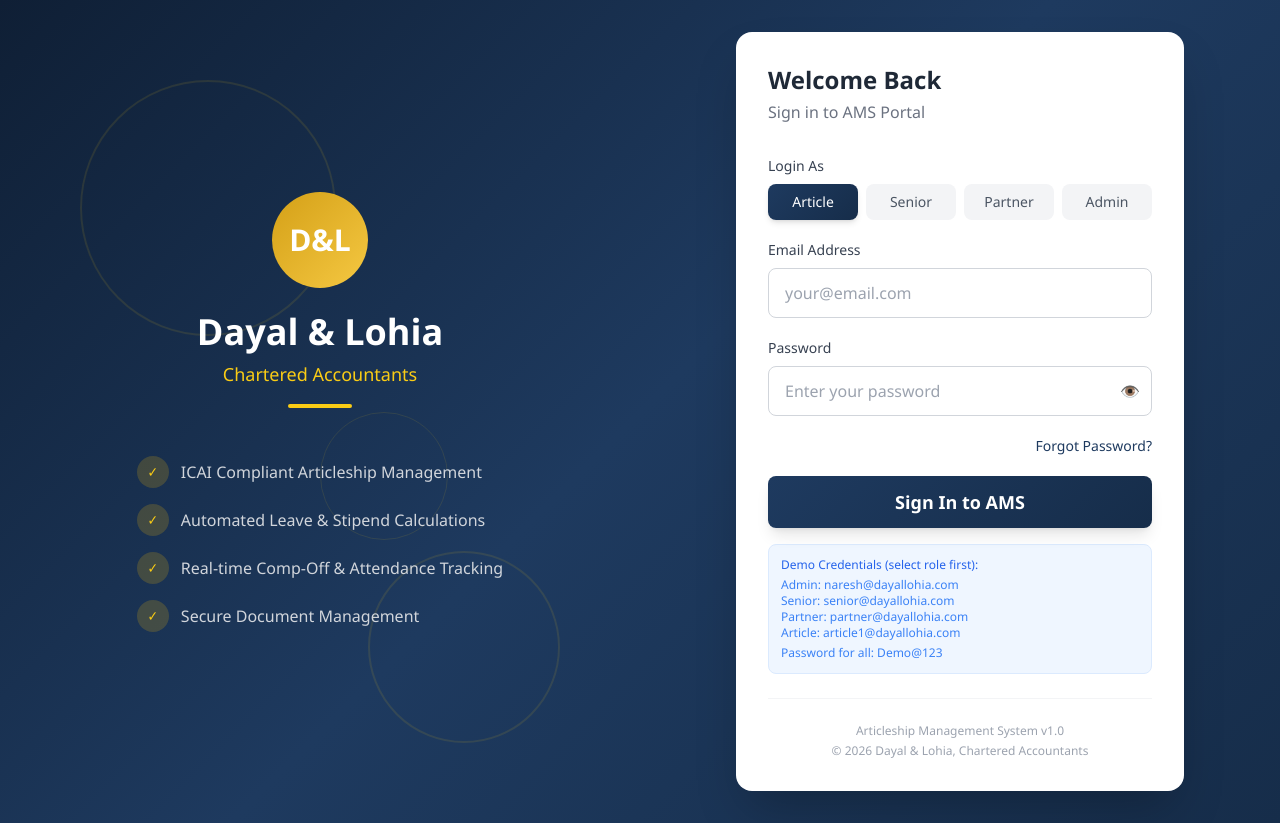
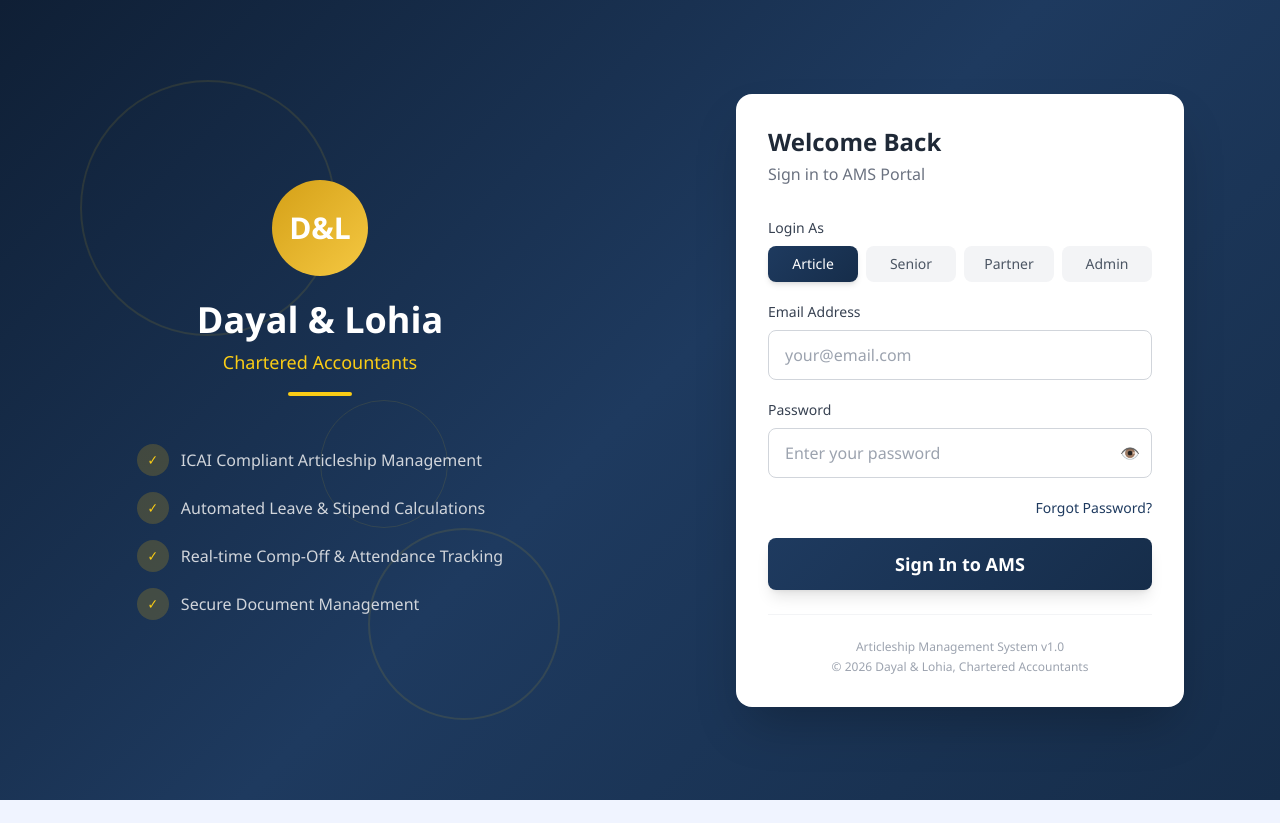
Before and after one commit to oyenaru715/articleship-management-system, a React (Create React App) app: page / in a window 1280 px wide. After the commit the page ends 800 px from the top, so only its background shows below. Built offline with nearby package versions, Linux system fonts and the light colour scheme.

Commit message:
Connect login to Supabase database

```diff
--- a/package.json
+++ b/package.json
@@ -3,6 +3,7 @@
   "version": "0.1.0",
   "private": true,
   "dependencies": {
+    "@supabase/supabase-js": "^2.108.1",
     "@testing-library/dom": "^10.4.1",
     "@testing-library/jest-dom": "^6.9.1",
     "@testing-library/react": "^16.3.2",
--- a/src/pages/auth/Login.tsx
+++ b/src/pages/auth/Login.tsx
@@ -1,11 +1,5 @@
 import React, { useState } from 'react';
-
-const CREDENTIALS: Record<string, { email: string; password: string }> = {
-  admin: { email: 'naresh@dayallohia.com', password: 'Demo@123' },
-  senior: { email: 'senior@dayallohia.com', password: 'Demo@123' },
-  partner: { email: 'partner@dayallohia.com', password: 'Demo@123' },
-  article: { email: 'article1@dayallohia.com', password: 'Demo@123' },
-};
+import { supabase } from '../../services/supabase';
 
 const Login: React.FC<{ onLogin?: (role: string) => void }> = ({ onLogin }) => {
   const [email, setEmail] = useState('');
@@ -15,19 +9,32 @@ const Login: React.FC<{ onLogin?: (role: string) => void }> = ({ onLogin }) => {
   const [loading, setLoading] = useState(false);
   const [error, setError] = useState('');
 
-  const handleLogin = (e: React.FormEvent) => {
+  const handleLogin = async (e: React.FormEvent) => {
     e.preventDefault();
     setError('');
     setLoading(true);
-    setTimeout(() => {
+
+    try {
+      const { data, error: dbError } = await supabase
+        .from('users')
+        .select('*')
+        .eq('email', email)
+        .eq('password', password)
+        .eq('role', role)
+        .eq('is_active', true)
+        .single();
+
+      if (dbError || !data) {
+        setError('Invalid email or password for the selected role.');
+      } else {
+        localStorage.setItem('ams_user', JSON.stringify(data));
+        if (onLogin) onLogin(data.role);
+      }
+    } catch (err) {
+      setError('Something went wrong. Please try again.');
+    } finally {
       setLoading(false);
-      const valid = CREDENTIALS[role];
-      if (valid && email === valid.email && password === valid.password) {
-        if (onLogin) onLogin(role);
-      } else {
-        setError('Invalid email or password for the selected role.');
-      }
-    }, 1500);
+    }
   };
 
   return (
@@ -48,30 +55,14 @@ const Login: React.FC<{ onLogin?: (role: string) => void }> = ({ onLogin }) => {
             <div className="w-16 h-1 bg-yellow-400 mx-auto mt-4 rounded"></div>
           </div>
           <div className="mt-12 space-y-4">
-            <div className="flex items-center space-x-3 text-gray-300">
-              <div className="w-8 h-8 rounded-full bg-yellow-500 bg-opacity-20 flex items-center justify-center">
-                <span className="text-yellow-400 text-sm">✓</span>
+            {['ICAI Compliant Articleship Management', 'Automated Leave & Stipend Calculations', 'Real-time Comp-Off & Attendance Tracking', 'Secure Document Management'].map((item) => (
+              <div key={item} className="flex items-center space-x-3 text-gray-300">
+                <div className="w-8 h-8 rounded-full bg-yellow-500 bg-opacity-20 flex items-center justify-center">
+                  <span className="text-yellow-400 text-sm">✓</span>
+                </div>
+                <span>{item}</span>
               </div>
-              <span>ICAI Compliant Articleship Management</span>
-            </div>
-            <div className="flex items-center space-x-3 text-gray-300">
-              <div className="w-8 h-8 rounded-full bg-yellow-500 bg-opacity-20 flex items-center justify-center">
-                <span className="text-yellow-400 text-sm">✓</span>
-              </div>
-              <span>Automated Leave & Stipend Calculations</span>
-            </div>
-            <div className="flex items-center space-x-3 text-gray-300">
-              <div className="w-8 h-8 rounded-full bg-yellow-500 bg-opacity-20 flex items-center justify-center">
-                <span className="text-yellow-400 text-sm">✓</span>
-              </div>
-              <span>Real-time Comp-Off & Attendance Tracking</span>
-            </div>
-            <div className="flex items-center space-x-3 text-gray-300">
-              <div className="w-8 h-8 rounded-full bg-yellow-500 bg-opacity-20 flex items-center justify-center">
-                <span className="text-yellow-400 text-sm">✓</span>
-              </div>
-              <span>Secure Document Management</span>
-            </div>
+            ))}
           </div>
         </div>
       </div>
@@ -101,9 +92,7 @@ const Login: React.FC<{ onLogin?: (role: string) => void }> = ({ onLogin }) => {
                       key={r}
                       type="button"
                       onClick={() => { setRole(r); setError(''); }}
-                      className={`py-2 px-3 rounded-lg text-sm font-medium capitalize transition-all ${
-                        role === r ? 'text-white shadow-md' : 'bg-gray-100 text-gray-600 hover:bg-gray-200'
-                      }`}
+                      className={`py-2 px-3 rounded-lg text-sm font-medium capitalize transition-all ${role === r ? 'text-white shadow-md' : 'bg-gray-100 text-gray-600 hover:bg-gray-200'}`}
                       style={role === r ? { background: 'linear-gradient(135deg, #1e3a5f, #162d4a)' } : {}}
                     >
                       {r === 'article' ? 'Article' : r === 'senior' ? 'Senior' : r === 'partner' ? 'Partner' : 'Admin'}
@@ -135,26 +124,19 @@ const Login: React.FC<{ onLogin?: (role: string) => void }> = ({ onLogin }) => {
                     className="w-full px-4 py-3 border border-gray-300 rounded-lg focus:outline-none focus:ring-2 focus:border-transparent transition-all pr-12"
                     required
                   />
-                  <button
-                    type="button"
-                    onClick={() => setShowPassword(!showPassword)}
-                    className="absolute right-3 top-1/2 transform -translate-y-1/2 text-gray-400 hover:text-gray-600"
-                  >
+                  <button type="button" onClick={() => setShowPassword(!showPassword)} className="absolute right-3 top-1/2 transform -translate-y-1/2 text-gray-400 hover:text-gray-600">
                     {showPassword ? '🙈' : '👁️'}
                   </button>
                 </div>
               </div>
 
               <div className="flex justify-end">
-                <button type="button" className="text-sm font-medium" style={{ color: '#1e3a5f' }}>
-                  Forgot Password?
-                </button>
+                <button type="button" className="text-sm font-medium" style={{ color: '#1e3a5f' }}>Forgot Password?</button>
               </div>
 
               {error && (
                 <div className="bg-red-50 border border-red-200 text-red-600 text-sm px-4 py-3 rounded-lg flex items-center space-x-2">
-                  <span>⚠️</span>
-                  <span>{error}</span>
+                  <span>⚠️</span><span>{error}</span>
                 </div>
               )}
 
@@ -172,20 +154,9 @@ const Login: React.FC<{ onLogin?: (role: string) => void }> = ({ onLogin }) => {
                     </svg>
                     <span>Signing In...</span>
                   </span>
-                ) : (
-                  'Sign In to AMS'
-                )}
+                ) : 'Sign In to AMS'}
               </button>
             </form>
-
-            <div className="mt-4 p-3 bg-blue-50 border border-blue-100 rounded-lg">
-              <p className="text-xs text-blue-600 font-medium mb-1">Demo Credentials (select role first):</p>
-              <p className="text-xs text-blue-500">Admin: naresh@dayallohia.com</p>
-              <p className="text-xs text-blue-500">Senior: senior@dayallohia.com</p>
-              <p className="text-xs text-blue-500">Partner: partner@dayallohia.com</p>
-              <p className="text-xs text-blue-500">Article: article1@dayallohia.com</p>
-              <p className="text-xs text-blue-500 mt-1">Password for all: Demo@123</p>
-            </div>
 
             <div className="mt-6 pt-6 border-t border-gray-100 text-center">
               <p className="text-xs text-gray-400">Articleship Management System v1.0</p>
--- /dev/null
+++ b/src/services/supabase.ts
@@ -0,0 +1,6 @@
+import { createClient } from '@supabase/supabase-js';
+
+const supabaseUrl = process.env.REACT_APP_SUPABASE_URL!;
+const supabaseAnonKey = process.env.REACT_APP_SUPABASE_ANON_KEY!;
+
+export const supabase = createClient(supabaseUrl, supabaseAnonKey);
```
Also changed, not shown: 2 other files (tests, documents, lock files or other folders).
